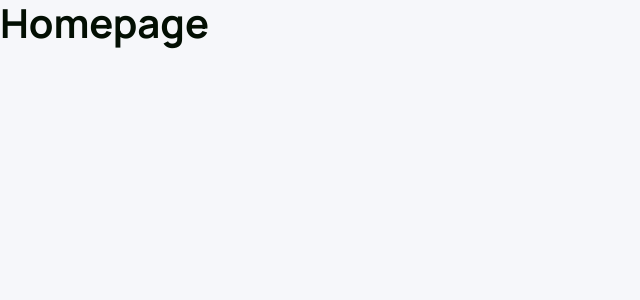
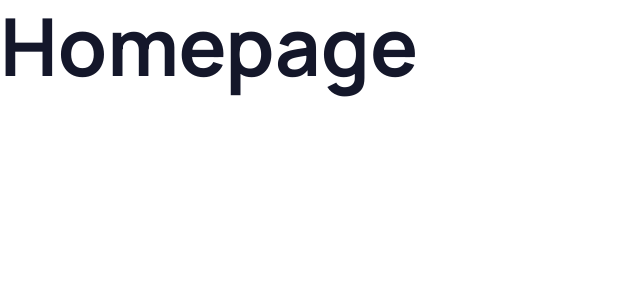
Before and after one commit to wolfpilot/planet-green-plc, a Next.js app: page / in a window 1280 px wide. Shown: the top 300 px of the page, without its empty margins (0-640 px from the left). Built offline with nearby package versions, Linux system fonts and the light colour scheme.

Commit message:
Update colors and typography

```diff
--- a/src/styles/base.ts
+++ b/src/styles/base.ts
@@ -92,11 +92,11 @@ export const base = css`
     --c-neutral3: ${colors.neutral3};
     --c-neutral4: ${colors.neutral4};
     --c-neutral5: ${colors.neutral5};
-    --c-pageColor: ${colors.pageColor};
     --c-accent1: ${colors.accent1};
     --c-accent2: ${colors.accent2};
     --c-accent3: ${colors.accent3};
     --c-accent4: ${colors.accent4};
+    --c-accent4: ${colors.accent5};
     --c-success: ${colors.success};
     --c-error: ${colors.error};
     --c-textHighlight: ${colors.textHighlight};
@@ -148,6 +148,18 @@ export const base = css`
     font-weight: ${weights.bold};
   }
 
+  h1 {
+    ${textStyles.headingL};
+  }
+
+  h2 {
+    ${textStyles.headingM};
+  }
+
+  h3 {
+    ${textStyles.headingS};
+  }
+
   a {
     text-decoration: none;
   }
--- a/src/styles/colors.ts
+++ b/src/styles/colors.ts
@@ -1,17 +1,17 @@
 export const colors = {
-  black: "#030F03",
+  black: "#14172A",
   white: "#FDFDFD",
-  neutral1: "#F6F7FB",
-  neutral2: "#ECECEC",
-  neutral3: "#E2E2E2",
-  neutral4: "#989898",
-  neutral5: "#83828A",
-  pageColor: "#F6F7FA",
+  neutral1: "#F6F7FA",
+  neutral2: "#EEF0F5",
+  neutral3: "#E2E0E9",
+  neutral4: "#B8B4CC",
+  neutral5: "#9793A9",
   accent1: "#B0E6FE",
   accent2: "#51C6FB",
   accent3: "#3D7EF9",
   accent4: "#7033FF",
-  success: "#91C01D",
+  accent5: "#433175",
+  success: "#3EC26B",
   error: "#FA6960",
   textHighlight: "#0B486B",
   gridBgColor: "#6470790d",
```
